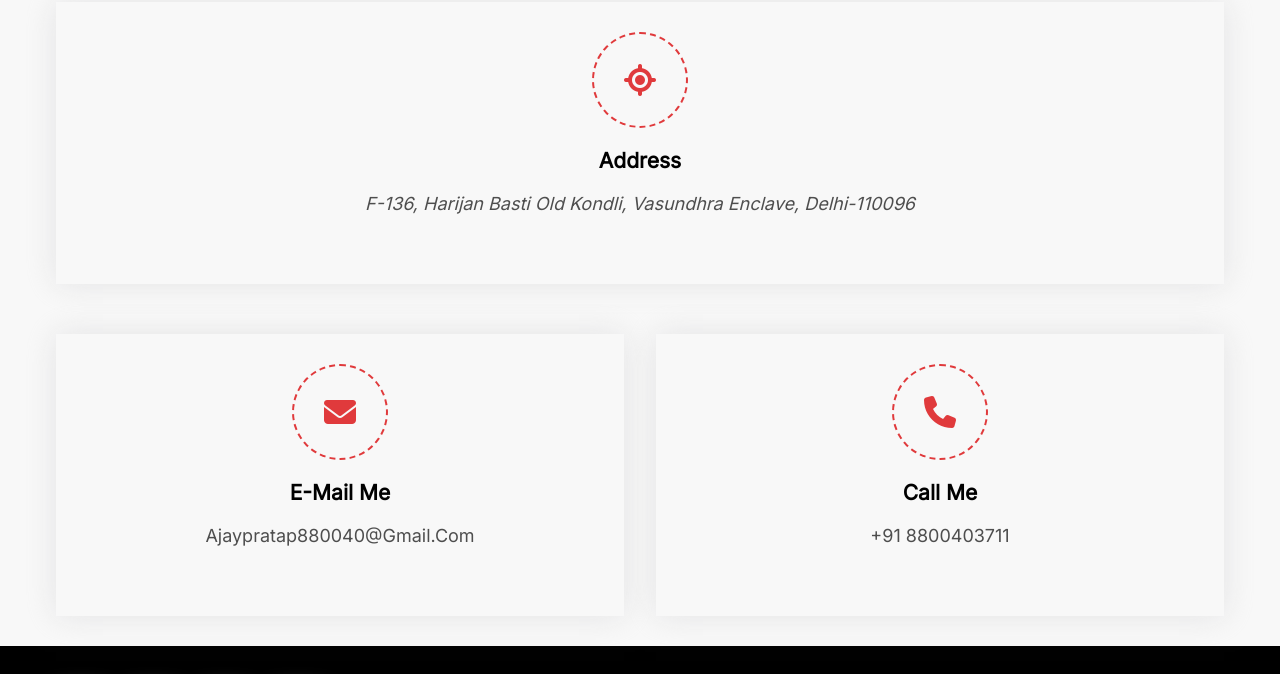
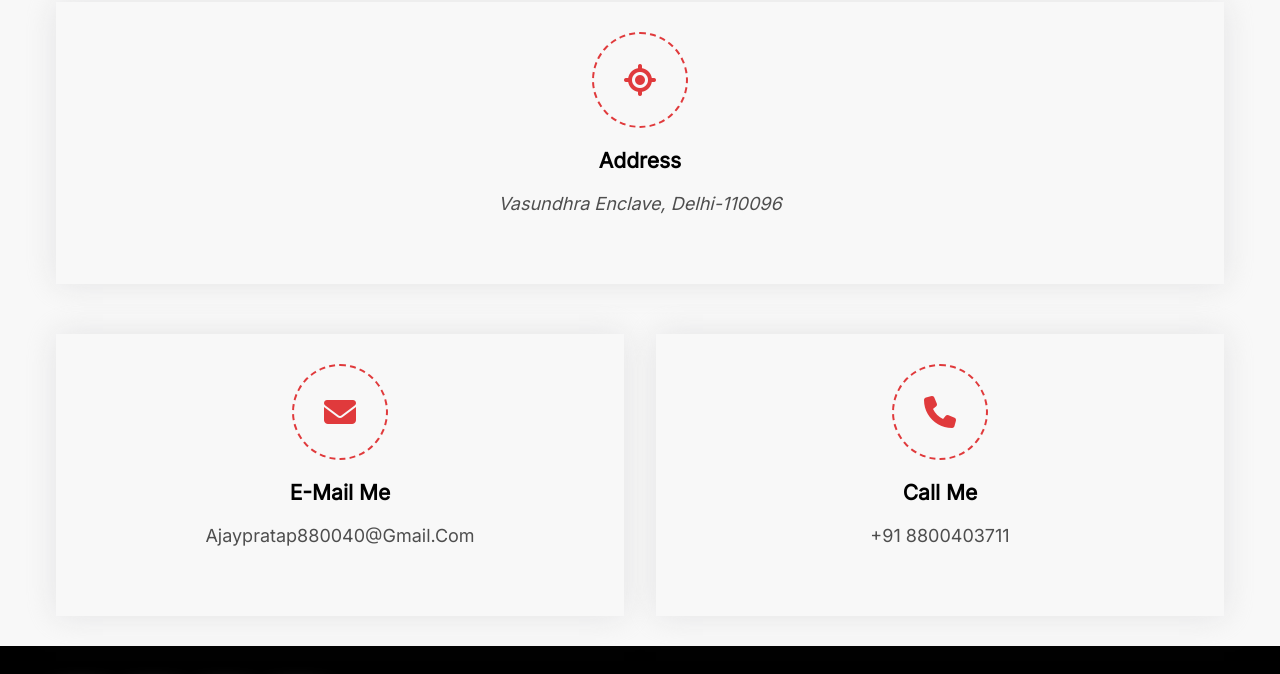
Before and after one commit to ajaypratap01/portfolio, a plain HTML site: page index.html in a window 1280 px wide. Shown: the part 4447-5121 px from the top of the page. Drawn offline with nearby package versions, Linux system fonts and the light colour scheme.

Commit message:
Update index.html add

```diff
--- a/index.html
+++ b/index.html
@@ -284,7 +284,7 @@
                         <div class="card">
                             <span class="fa fa-location"></span>
                             <h3>address</h3>
-                            <a href="https://goo.gl/maps/fioVbD3pvFEcGTK68" target="_blank" aria-label="click to know about the ajay location"> <address> <i>f-136, harijan basti old kondli, vasundhra enclave, delhi-110096</i> </address> </a>
+                            <a href="https://goo.gl/maps/fioVbD3pvFEcGTK68" target="_blank" aria-label="click to know about the ajay location"> <address> <i>vasundhra enclave, delhi-110096</i> </address> </a>
                         </div>
                     </div>
                     <div class="col-6">
```
